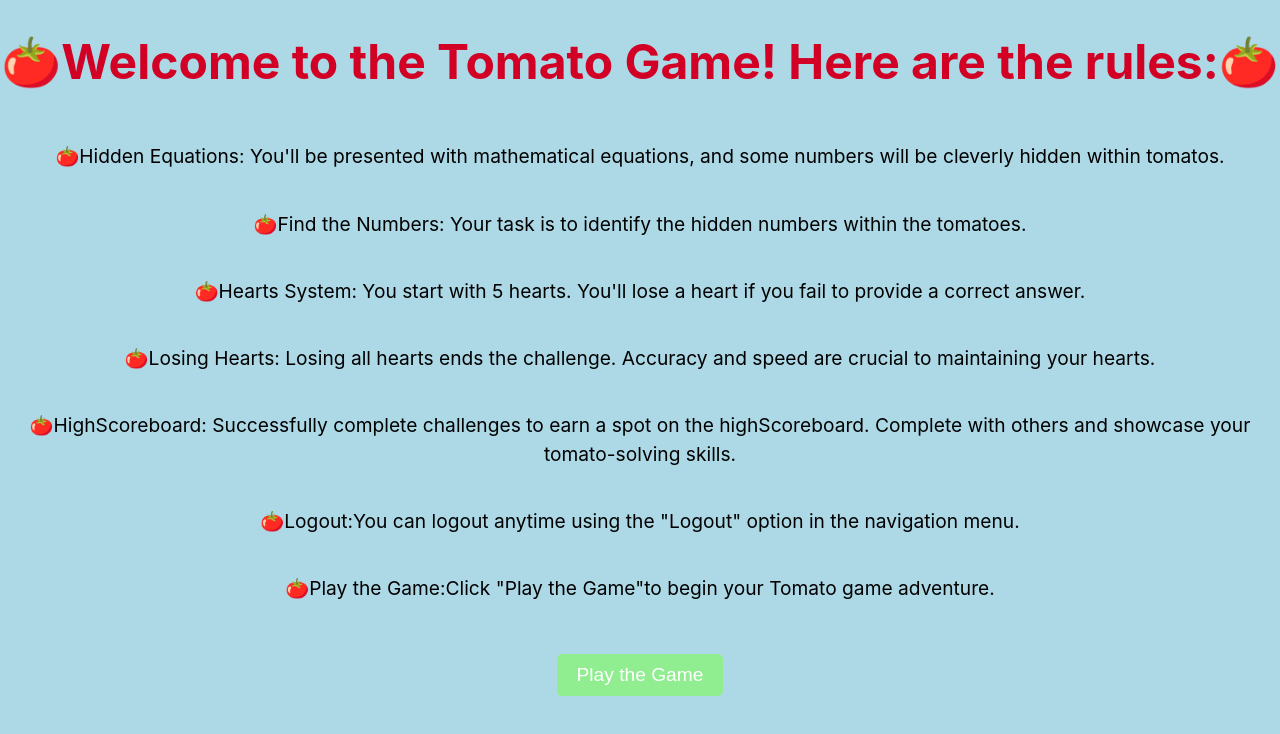
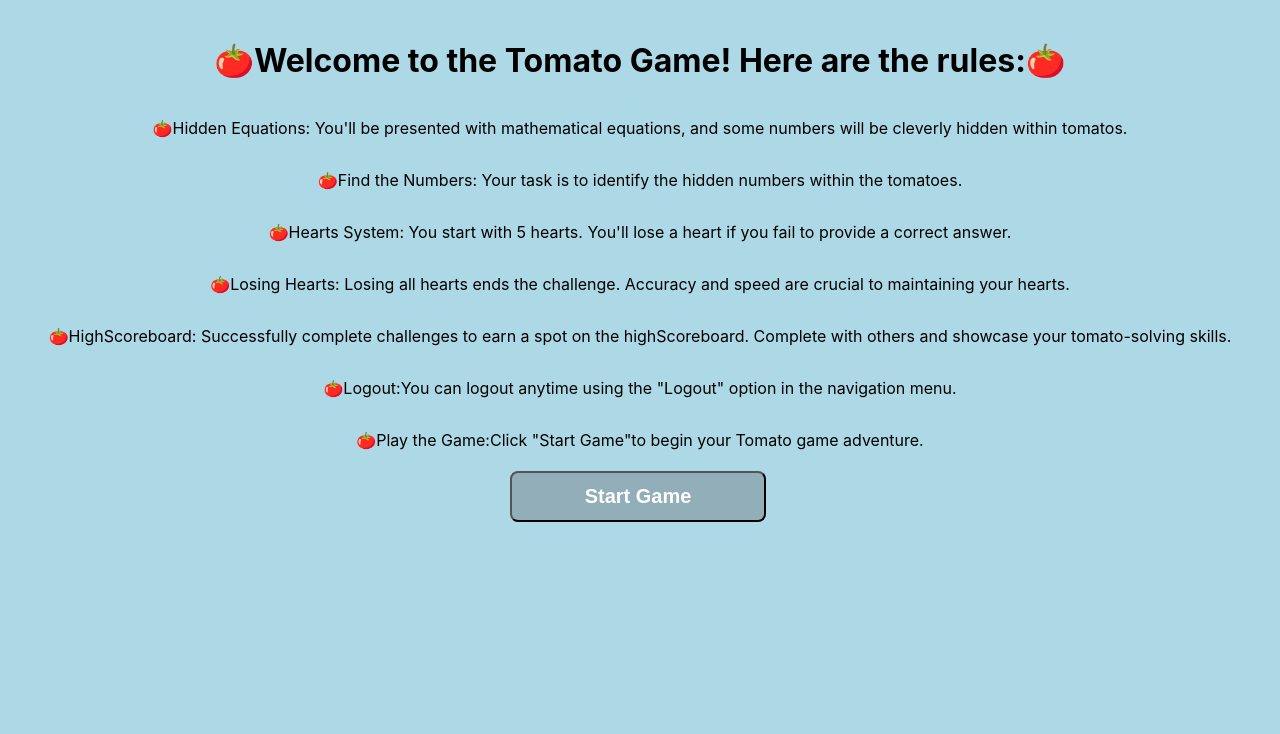
Before and after one commit to thecodemonster1/7oma7o-9ame, a React (Create React App) app: page /Description in a window 1280 px wide. Shown: the top 734 px of the page. Built offline with nearby package versions, Linux system fonts and the light colour scheme.

Commit message:
updated the Description page

```diff
--- a/src/pages/Description.js
+++ b/src/pages/Description.js
@@ -5,11 +5,18 @@ import TomatoAPI from '../API/TomatoAPI.js' ;
 import { useNavigate } from "react-router-dom";
 
 
-const Description = () => {
+const Description = ({username}) => {
   const navigate = useNavigate();
   return (
+    <TomatoAPI username={username} />
+  );
+};
+
+export default Description;
+
+ {/*
     <div className="description-container">
-      <h1>🍅Welcome to the Tomato Game! Here are the rules:🍅</h1>
+    <h1>🍅Welcome to the Tomato Game! Here are the rules:🍅</h1>
       <p>
       🍅Hidden Equations: You'll be presented with mathematical equations, and some
         numbers will be cleverly hidden within tomatos.
@@ -39,8 +46,4 @@ const Description = () => {
       <button className="play-button" onClick={() => navigate("/TomatoAPI")}>
         Play the Game
       </button>
-    </div>
-  );
-};
-
-export default Description;
+    </div> */}
```
